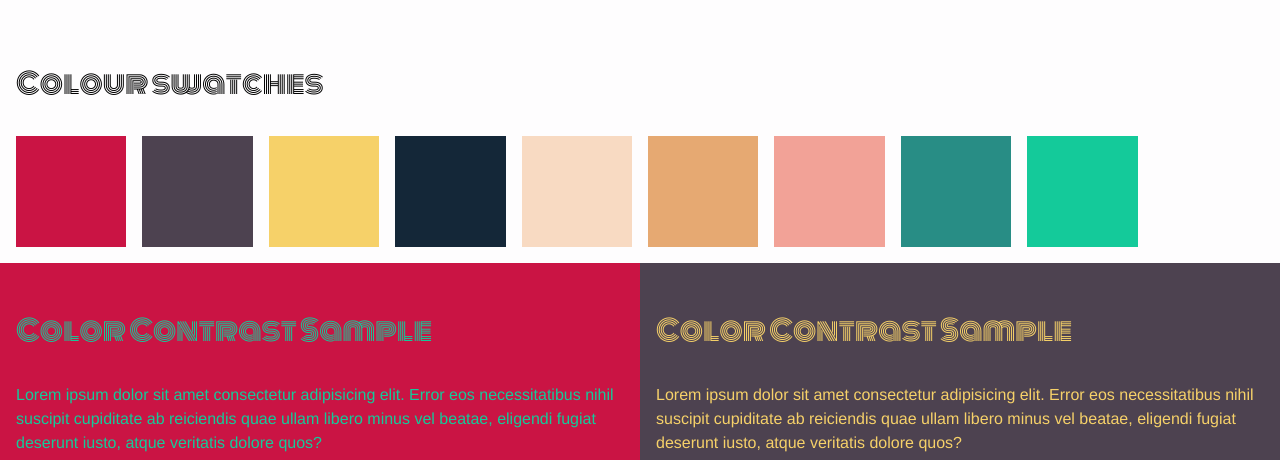
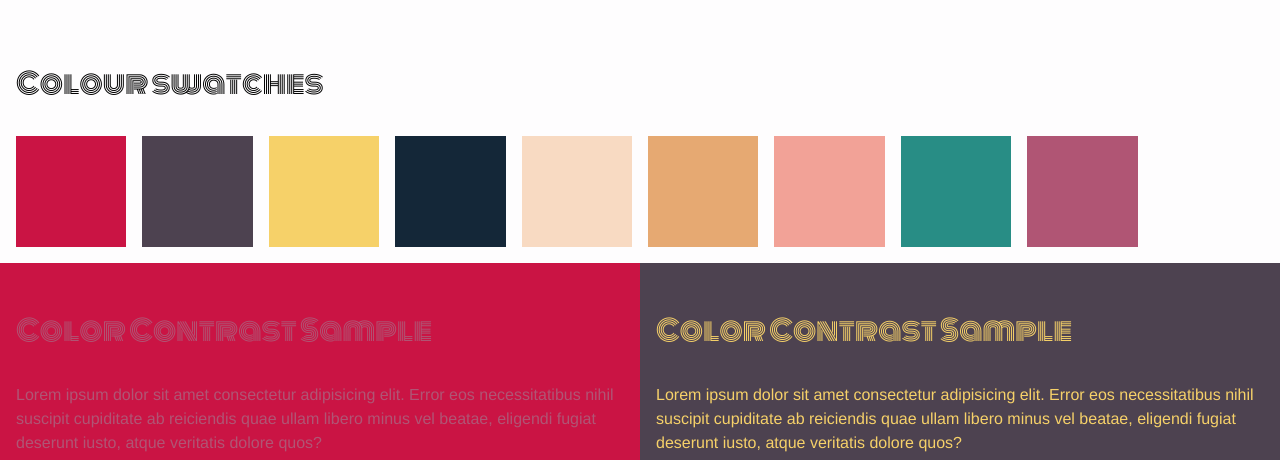
Before and after one commit to EdCharbeneau/Laylas-helper-styletile, a plain HTML site: page index.html in a window 1280 px wide. Shown: the part 325-785 px from the top of the page. Drawn offline with Linux system fonts and the light colour scheme.

Commit message:
green to pink

```diff
--- a/css/style.css
+++ b/css/style.css
@@ -24,7 +24,7 @@
   --gold: #F6D169;
   --pumpkin: #E6A972;
   --forest: #288D85;
-  --mint: #14CA9A;
+  --mint: #b05574;
 
   --c1: var(--sizzle);
   --c1-contrast: var(--mint);
```
